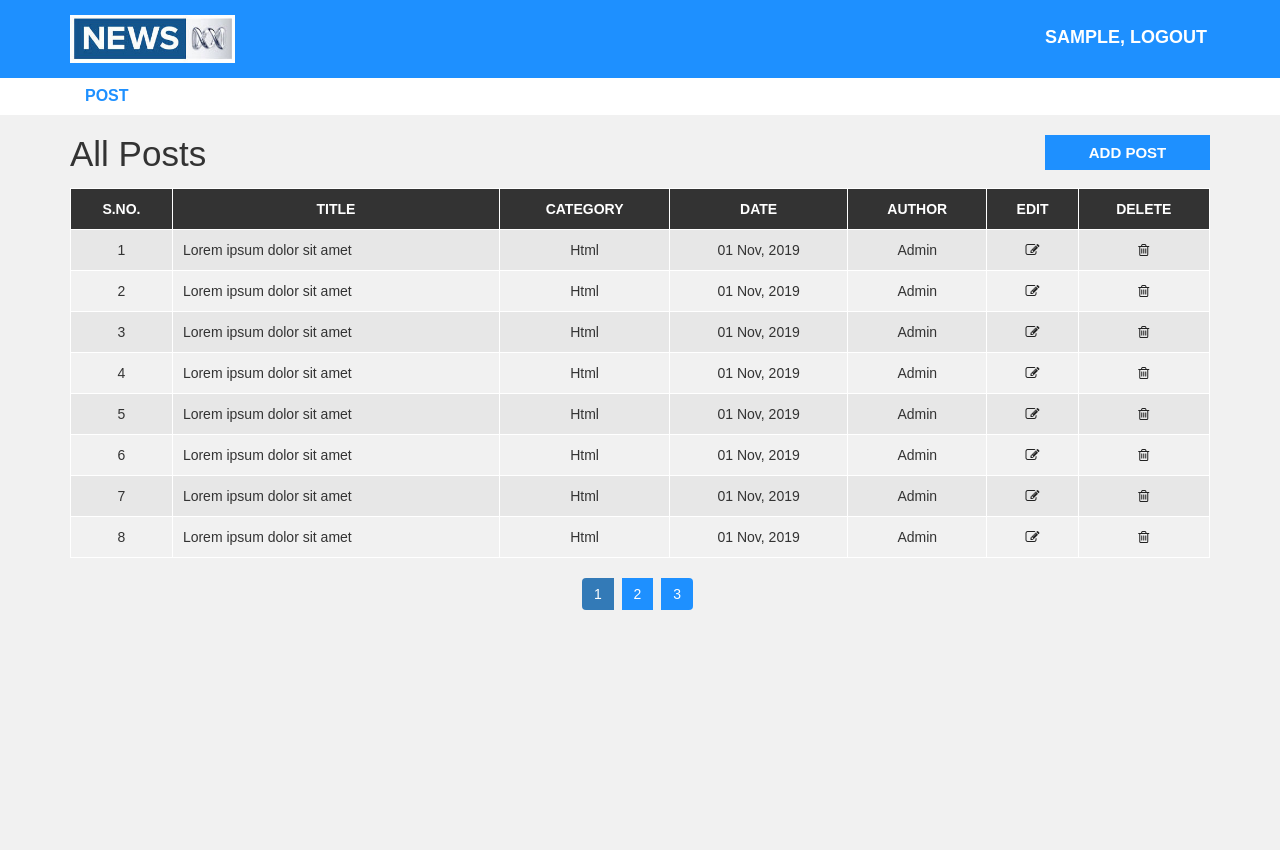
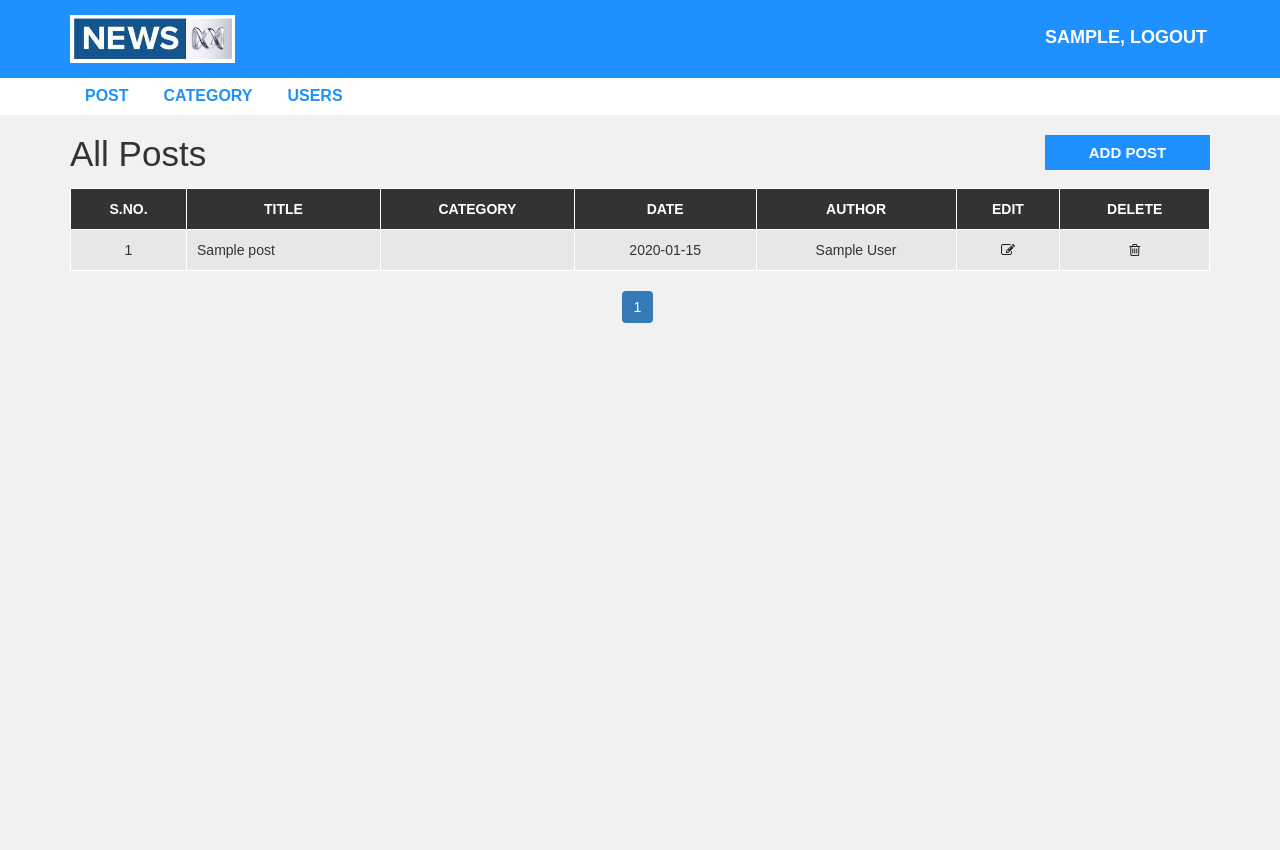
Before and after one commit to faisalthedev/yahoo-baba-php, a PHP site: page /yahoo-baba-php/admin/post.php?page=1 in a window 1280 px wide. Shown: the top 850 px of the page. Run offline with PHP 8.4, Linux system fonts and the light colour scheme; the visitor is signed in with stand-in values (Sample User, id 1); tables that the repository leaves empty hold one stand-in row (values such as "Sample post").

Commit message:
News Blog Project: Add & Show Post

```diff
--- a/yb-blog/admin/post.php
+++ b/yb-blog/admin/post.php
@@ -1,4 +1,6 @@
-<?php include "header.php"; ?>
+<?php
+include "header.php";
+?>
 <div id="admin-content">
     <div class="container">
         <div class="row">
@@ -9,6 +11,35 @@
                 <a class="add-new" href="add-post.php">add post</a>
             </div>
             <div class="col-md-12">
+                <?php
+                include "config.php";
+
+                // calculate offset
+                $limit = 5;
+                if (isset($_GET['page'])) {
+                    $page = $_GET['page'];
+                } else {
+                    $page = 1;
+                }
+                $offset = ($page - 1) * $limit;
+
+                if ($_SESSION['user_role'] == 1) {
+                    $sql = "SELECT * FROM post
+                    LEFT JOIN category ON post.category = category.category_id
+                    LEFT JOIN user oN post.author = user.user_id
+                    ORDER BY post.post_id DESC LIMIT {$offset},{$limit}";
+                } elseif ($_SESSION['user_role'] == 0) {
+                    $sql = "SELECT * FROM post
+                    LEFT JOIN category ON post.category = category.category_id
+                    LEFT JOIN user oN post.author = user.user_id
+                    WHERE post.author={$_SESSION['user_id']}
+                    ORDER BY post.post_id DESC LIMIT {$offset},{$limit}";
+                }
+
+                $result = mysqli_query($conn, $sql) or die("Query Failed.");
+
+                if (mysqli_num_rows($result) > 0) :
+                ?>
                     <table class="content-table">
                         <thead>
                             <th>S.No.</th>
@@ -20,85 +51,45 @@
                             <th>Delete</th>
                         </thead>
                         <tbody>
+                            <?php while ($row = mysqli_fetch_assoc($result)) : ?>
                                 <tr>
-                              <td class='id'>1</td>
-                              <td>Lorem ipsum dolor sit amet</td>
-                              <td>Html</td>
-                              <td>01 Nov, 2019</td>
-                              <td>Admin</td>
-                              <td class='edit'><a href='update-post.php'><i class='fa fa-edit'></i></a></td>
-                              <td class='delete'><a href='delete-post.php'><i class='fa fa-trash-o'></i></a></td>
+                                    <td class='id'><?php echo $row['post_id']; ?></td>
+                                    <td><?php echo $row['title']; ?></td>
+                                    <td><?php echo $row['category_name']; ?></td>
+                                    <td><?php echo $row['post_date']; ?></td>
+                                    <td><?php echo $row['first_name'] . " " . $row['last_name']; ?></td>
+                                    <td class='edit'><a href='update-post.php?id=<?php echo $row['post_id']; ?>'><i class='fa fa-edit'></i></a></td>
+                                    <td class='delete'><a href='delete-post.php?id=<?php echo $row['post_id']; ?>'><i class='fa fa-trash-o'></i></a></td>
                                 </tr>
-                          <tr>
-                              <td class='id'>2</td>
-                              <td>Lorem ipsum dolor sit amet</td>
-                              <td>Html</td>
-                              <td>01 Nov, 2019</td>
-                              <td>Admin</td>
-                              <td class='edit'><a href='update-post.php'><i class='fa fa-edit'></i></a></td>
-                              <td class='delete'><a href='delete-post.php'><i class='fa fa-trash-o'></i></a></td>
-                          </tr>
-                          <tr>
-                              <td class='id'>3</td>
-                              <td>Lorem ipsum dolor sit amet</td>
-                              <td>Html</td>
-                              <td>01 Nov, 2019</td>
-                              <td>Admin</td>
-                              <td class='edit'><a href='update-post.php'><i class='fa fa-edit'></i></a></td>
-                              <td class='delete'><a href='delete-post.php'><i class='fa fa-trash-o'></i></a></td>
-                          </tr>
-                          <tr>
-                              <td class='id'>4</td>
-                              <td>Lorem ipsum dolor sit amet</td>
-                              <td>Html</td>
-                              <td>01 Nov, 2019</td>
-                              <td>Admin</td>
-                              <td class='edit'><a href='update-post.php'><i class='fa fa-edit'></i></a></td>
-                              <td class='delete'><a href='delete-post.php'><i class='fa fa-trash-o'></i></a></td>
-                          </tr>
-                          <tr>
-                              <td class='id'>5</td>
-                              <td>Lorem ipsum dolor sit amet</td>
-                              <td>Html</td>
-                              <td>01 Nov, 2019</td>
-                              <td>Admin</td>
-                              <td class='edit'><a href='update-post.php'><i class='fa fa-edit'></i></a></td>
-                              <td class='delete'><a href='delete-post.php'><i class='fa fa-trash-o'></i></a></td>
-                          </tr>
-                          <tr>
-                              <td class='id'>6</td>
-                              <td>Lorem ipsum dolor sit amet</td>
-                              <td>Html</td>
-                              <td>01 Nov, 2019</td>
-                              <td>Admin</td>
-                              <td class='edit'><a href='update-post.php'><i class='fa fa-edit'></i></a></td>
-                              <td class='delete'><a href='delete-post.php'><i class='fa fa-trash-o'></i></a></td>
-                          </tr>
-                          <tr>
-                              <td class='id'>7</td>
-                              <td>Lorem ipsum dolor sit amet</td>
-                              <td>Html</td>
-                              <td>01 Nov, 2019</td>
-                              <td>Admin</td>
-                              <td class='edit'><a href='update-post.php'><i class='fa fa-edit'></i></a></td>
-                              <td class='delete'><a href='delete-post.php'><i class='fa fa-trash-o'></i></a></td>
-                          </tr>
-                          <tr>
-                              <td class='id'>8</td>
-                              <td>Lorem ipsum dolor sit amet</td>
-                              <td>Html</td>
-                              <td>01 Nov, 2019</td>
-                              <td>Admin</td>
-                              <td class='edit'><a href='update-post.php'><i class='fa fa-edit'></i></a></td>
-                              <td class='delete'><a href='delete-post.php'><i class='fa fa-trash-o'></i></a></td>
-                          </tr>
+                            <?php endwhile; ?>
                         </tbody>
                     </table>
-                  <ul class='pagination admin-pagination'>
-                      <li class="active"><a>1</a></li>
-                      <li><a>2</a></li>
-                      <li><a>3</a></li>
-                  </ul>
+                <?php
+                endif;
+
+                if (mysqli_num_rows($result) > 0) {
+                    $total_records = mysqli_num_rows($result);
+                    $total_page = ceil($total_records / $limit);
+
+                    echo "<ul class='pagination admin-pagination'>";
+                    // Show "prev" from 2nd page
+                    if ($page > 1) {
+                        echo "<li><a href='post.php?page=" . ($page - 1) . "'>Prev</a></li>";
+                    }
+                    for ($i = 1; $i <= $total_page; $i++) {
+                        if ($i == $page) {
+                            $active = "active";
+                        } else {
+                            $active = "";
+                        }
+                        echo "<li class='{$active}'><a href='post.php?page={$i}'>{$i}</a></li>";
+                    }
+                    if ($total_page > $page) {
+                        echo "<li><a href='post.php?page=" . ($page + 1) . "'>Next</a></li>";
+                    }
+                    echo "</ul>";
+                }
+                ?>
             </div>
         </div>
     </div>
--- a/yb-blog/admin/users.php
+++ b/yb-blog/admin/users.php
@@ -3,7 +3,6 @@ include "header.php";
 if ($_SESSION['user_role'] == 0) {
     header("Location: {$hostname}/admin/post.php");
 }
-
 ?>
 <div id="admin-content">
     <div class="container">
```
Also changed, not shown: yb-blog/admin/upload/240940700_839548069911178_5045970320542605851_n.jpg (added), yb-blog/admin/upload/241410177_4411756245571488_6334118842429081264_n.jpg (added), yb-blog/admin/upload/Tayeba Student ID.jpg (added), yb-blog/admin/upload/eorange orders.jpeg (added). Lines whose indentation alone changed are shown as unchanged.
